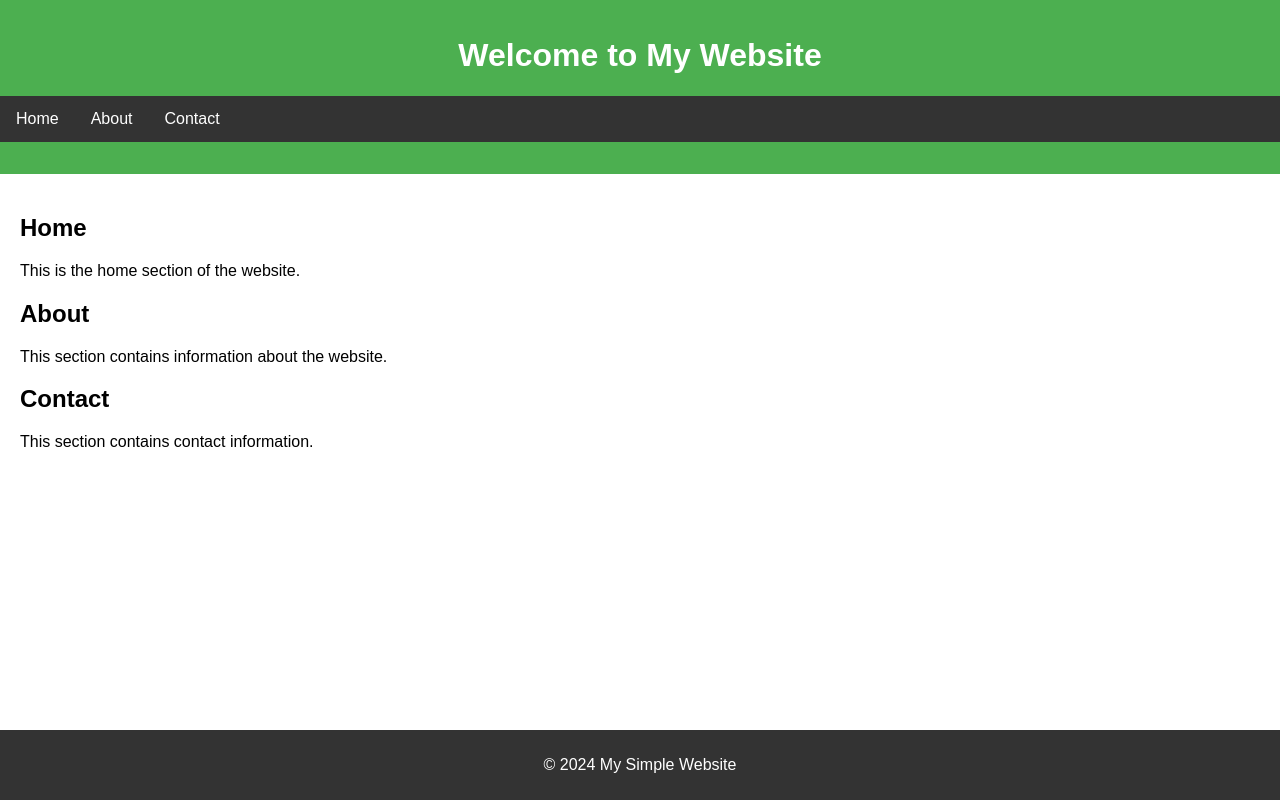
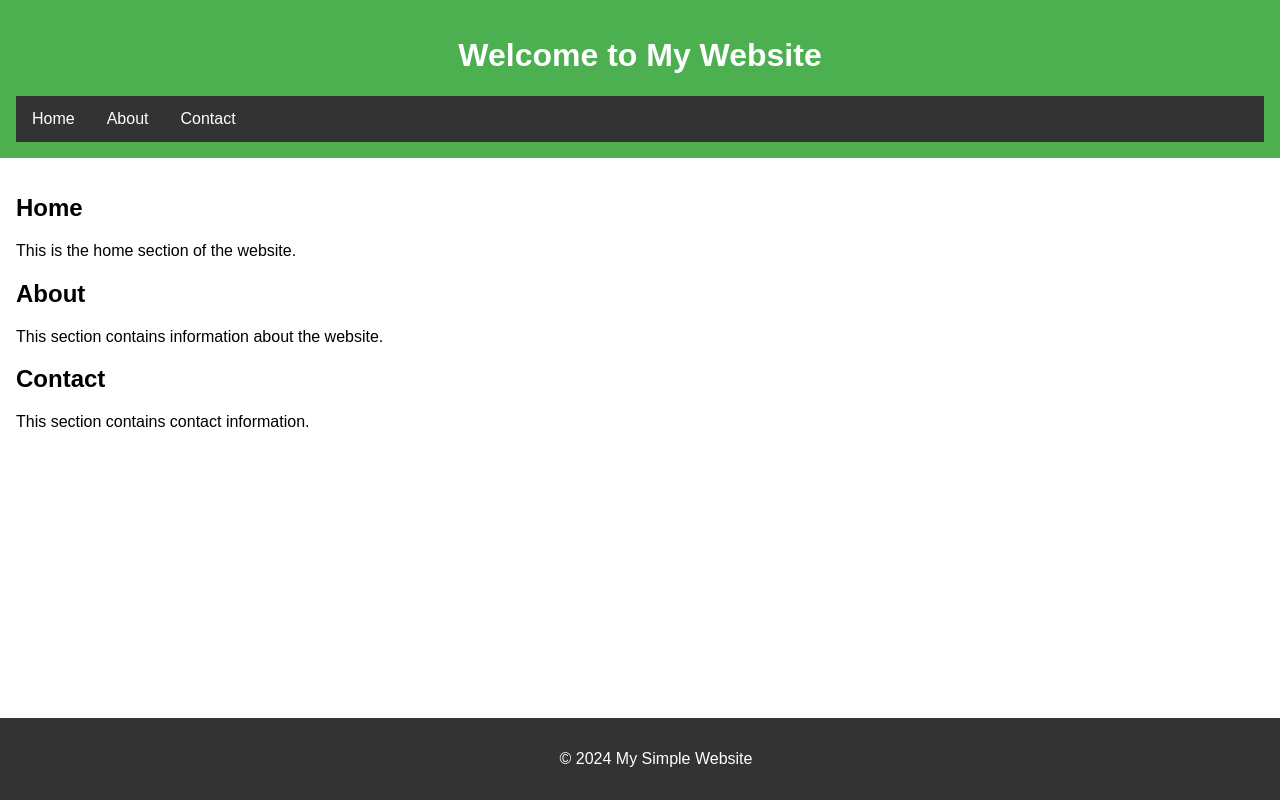
Before and after one commit to Ardiansky/Voting-kapal-JKT48, a plain HTML site: page index.html in a window 1280 px wide. Drawn offline with Linux system fonts and the light colour scheme.

Commit message:
styles.css

```diff
--- a/styles.css
+++ b/styles.css
@@ -7,12 +7,13 @@ body {
 header {
     background-color: #4CAF50;
     color: white;
+    padding: 1em;
     text-align: center;
-    padding: 1em 0;
 }
 
 nav ul {
     list-style-type: none;
+    margin: 0;
     padding: 0;
     overflow: hidden;
     background-color: #333;
@@ -35,14 +36,18 @@ nav ul li a:hover {
 }
 
 main {
-    padding: 20px;
+    padding: 1em;
+}
+
+section {
+    margin-bottom: 1em;
 }
 
 footer {
     background-color: #333;
     color: white;
     text-align: center;
-    padding: 10px 0;
+    padding: 1em;
     position: fixed;
     width: 100%;
     bottom: 0;
```
